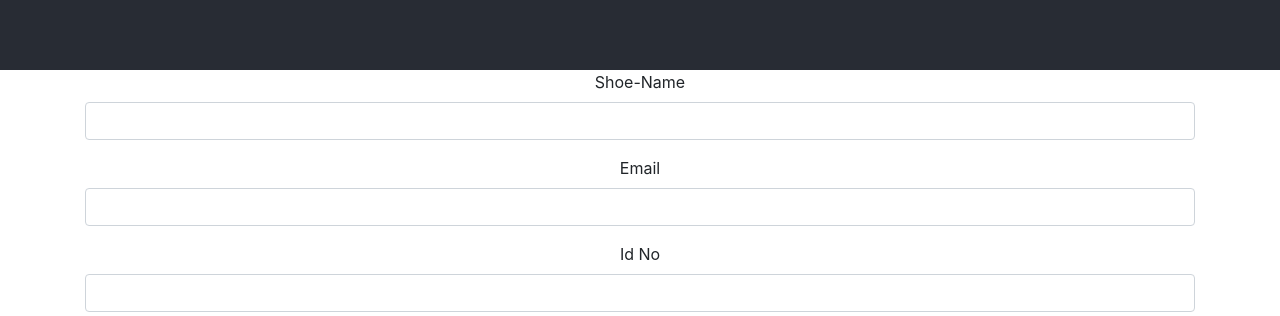
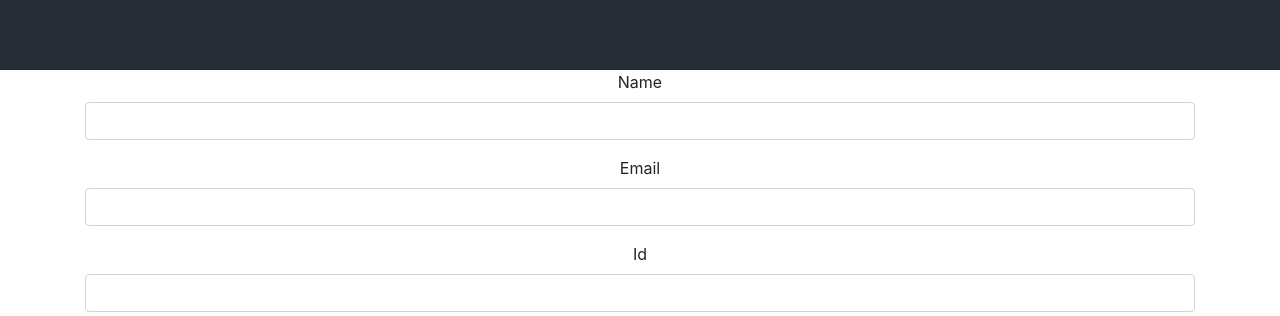
Before and after one commit to KevinKM3/react-mern, a React (Create React App) app: page / in a window 1280 px wide. Shown: the part 730-1046 px from the top of the page. Built offline with nearby package versions, Linux system fonts and the light colour scheme.

Commit message:
form-submit

```diff
--- a/src/components/create-shoe.component.js
+++ b/src/components/create-shoe.component.js
@@ -3,27 +3,65 @@ import Form from 'react-bootstrap/Form'
 import Button from 'react-bootstrap/Button';
 
 export default class CreateShoe extends Component {
+
+    constructor(props) {
+        super(props)
+
+        // Setting up the functions
+        this.onChangeShoeName = this.onChangeShoeName.bind(this);
+        this.onChangeShoeEmail = this.onChangeShoeEmail.bind(this);
+        this.onChangeShoeId = this.onChangeShoeId.bind(this);
+        this.onSubmit = this.onSubmit.bind(this);
+
+        // Setting up State
+        this.state = {
+            name: '',
+            email: '',
+            id: ''
+        }
+    }
+
+    onChangeShoeName(e) {
+        this.setState({name: e.target.value})
+    }
+    onChangeShoeEmail(e) {
+        this.setState({email: e.target.value})
+    }
+    onChangeShoeId(e) {
+        this.setState({id: e.target.value})
+    }
+
+    onSubmit(e) {
+        e.preventDefault()
+        console.log(`Shoe successfully created!`);
+        console.log(`Name: ${this.state.name}`);
+        console.log(`Email: ${this.state.email}`);
+        console.log(`Id no: ${this.state.id}`);
+
+        this.setState({name: '', email: '', id: ''})
+    }
+
     render() {
         return (<div class="form-wrapper">
-        <Form>
+        <Form onSubmit={this.onSubmit}>
         <Form.Group controlId="Name">
-            <Form.Label>Shoe-Name</Form.Label>
-            <Form.Control type="text"/>
+            <Form.Label>Name</Form.Label>
+            <Form.Control type="text" value={this.state.name} onChange={this.onChangeShoeName}/>
         </Form.Group>
 
         <Form.Group controlId="Email">
             <Form.Label>Email</Form.Label>
-            <Form.Control type="email"/>
+            <Form.Control type="email" value={this.state.email} onChange={this.onChangeShoeEmail}/>
         </Form.Group>
 
         <Form.Group controlId="Name">
-            <Form.Label>Id No</Form.Label>
-            <Form.Control type="text"/>
+            <Form.Label>Id</Form.Label>
+            <Form.Control type="text" value={this.state.id} onChange={this.onChangeShoeId}/>
         </Form.Group>
 
-<Button variant="danger" size="lg" block="block" type="submit">
-Create Shoe Style
-</Button>
+    <Button variant="danger" size="lg" block="block" type="submit">
+    Create Shoe Style
+    </Button>
 
         </Form>
         </div>);
```
